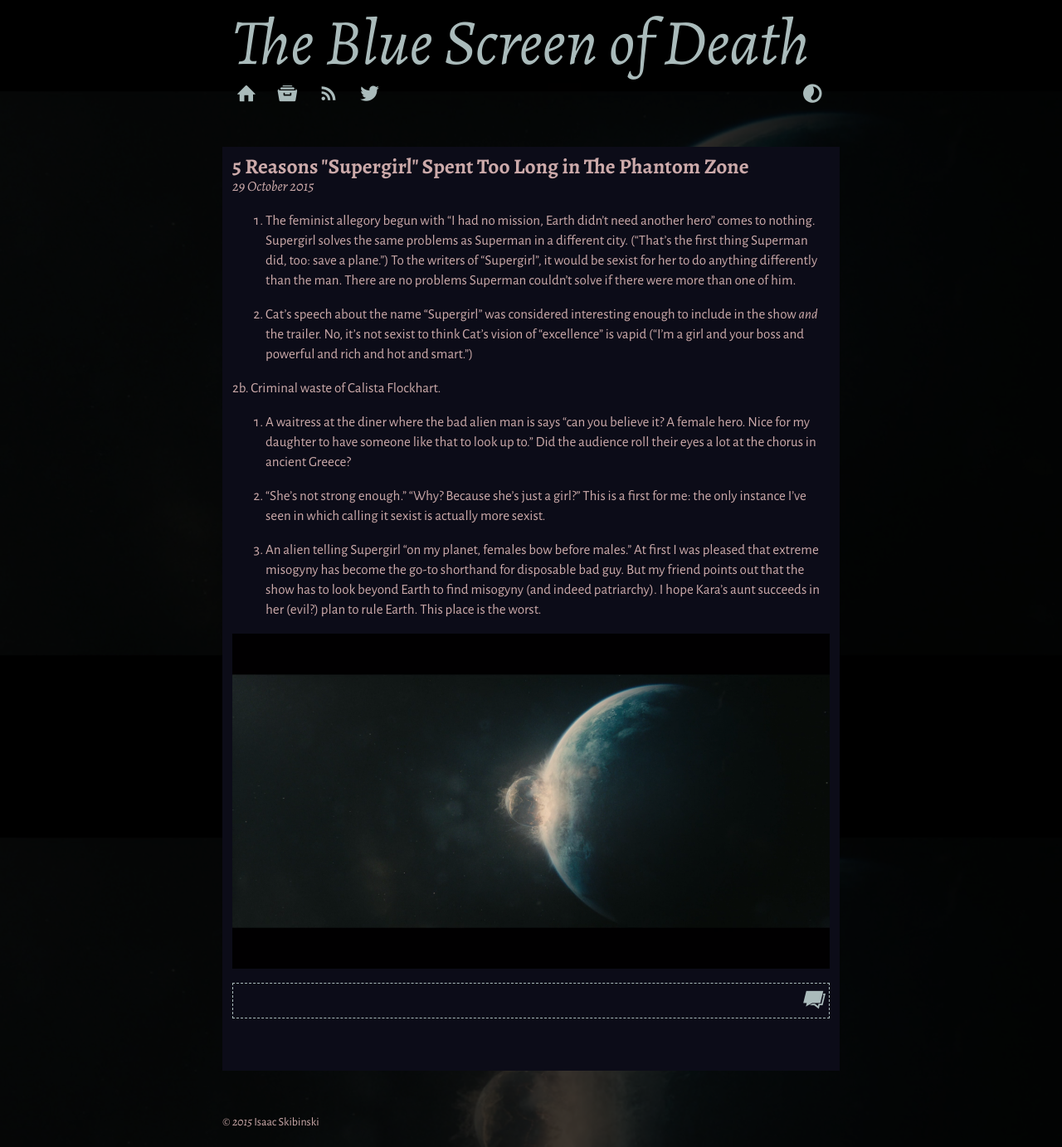
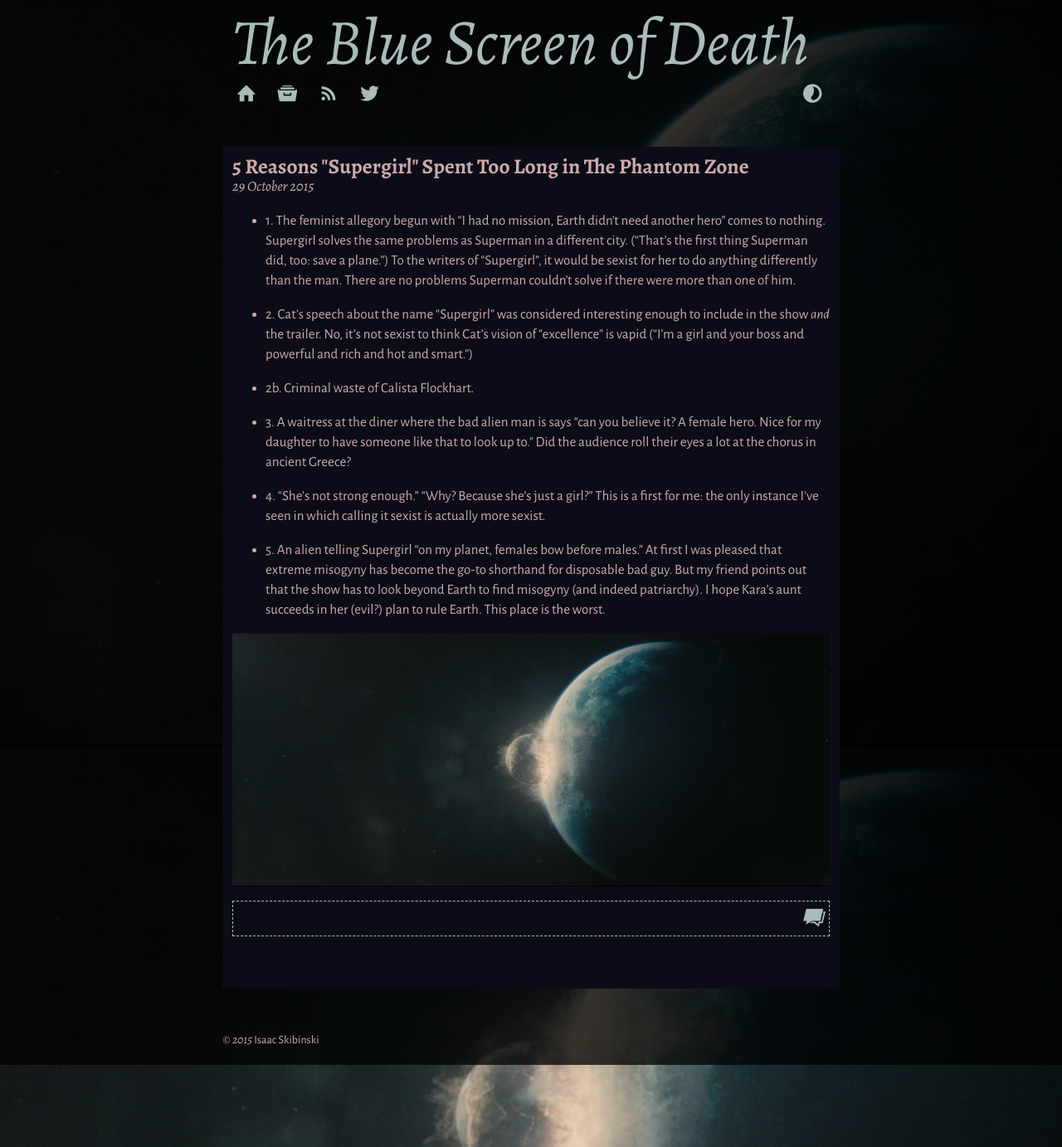
Before and after one commit to zoggop/tbosd, a Jekyll site: the page built from _posts/2015-10-29-5-reasons-supergirl-spent-too-long-in-the-phantom-zone.md, in a window 1280 px wide. Shown: the whole page at 83% size. Built offline with Jekyll 4.4.1, drawn with Linux system fonts in a browser that asks for light colours; Markdown is read by kramdown in place of the engine named in the settings; comment, search, counter and statistics services are not loaded.

Commit message:
fix bullets

```diff
--- a/_posts/2015-10-29-5-reasons-supergirl-spent-too-long-in-the-phantom-zone.md
+++ b/_posts/2015-10-29-5-reasons-supergirl-spent-too-long-in-the-phantom-zone.md
@@ -3,17 +3,17 @@ title: 5 Reasons "Supergirl" Spent Too Long in The Phantom Zone
 layout: post
 ---
 
-1. The feminist allegory begun with "I had no mission, Earth didn't need another hero" comes to nothing. Supergirl solves the same problems as Superman in a different city. ("That's the first thing Superman did, too: save a plane.") To the writers of "Supergirl", it would be sexist for her to do anything differently than the man. There are no problems Superman couldn't solve if there were more than one of him.
+- 1\. The feminist allegory begun with "I had no mission, Earth didn't need another hero" comes to nothing. Supergirl solves the same problems as Superman in a different city. ("That's the first thing Superman did, too: save a plane.") To the writers of "Supergirl", it would be sexist for her to do anything differently than the man. There are no problems Superman couldn't solve if there were more than one of him.
 
-2. Cat's speech about the name "Supergirl" was considered interesting enough to include in the show *and* the trailer. No, it's not sexist to think Cat's vision of "excellence" is vapid ("I'm a girl and your boss and powerful and rich and hot and smart.")
+- 2\. Cat's speech about the name "Supergirl" was considered interesting enough to include in the show *and* the trailer. No, it's not sexist to think Cat's vision of "excellence" is vapid ("I'm a girl and your boss and powerful and rich and hot and smart.")
 
-2b. Criminal waste of Calista Flockhart.
+- 2b\. Criminal waste of Calista Flockhart.
 
-3. A waitress at the diner where the bad alien man is says "can you believe it? A female hero. Nice for my daughter to have someone like that to look up to." Did the audience roll their eyes a lot at the chorus in ancient Greece?
+- 3\. A waitress at the diner where the bad alien man is says "can you believe it? A female hero. Nice for my daughter to have someone like that to look up to." Did the audience roll their eyes a lot at the chorus in ancient Greece?
 
-4. "She's not strong enough." "Why? Because she's just a girl?" This is a first for me: the only instance I've seen in which calling it sexist is actually more sexist.
+- 4\. "She's not strong enough." "Why? Because she's just a girl?" This is a first for me: the only instance I've seen in which calling it sexist is actually more sexist.
 
-5. An alien telling Supergirl "on my planet, females bow before males." At first I was pleased that extreme misogyny has become the go-to shorthand for disposable bad guy. But my friend points out that the show has to look beyond Earth to find misogyny (and indeed patriarchy). I hope Kara's aunt succeeds in her (evil?) plan to rule Earth. This place is the worst.
+- 5\. An alien telling Supergirl "on my planet, females bow before males." At first I was pleased that extreme misogyny has become the go-to shorthand for disposable bad guy. But my friend points out that the show has to look beyond Earth to find misogyny (and indeed patriarchy). I hope Kara's aunt succeeds in her (evil?) plan to rule Earth. This place is the worst.
 
 ![The End of Earth][1]
 
```
Also changed, not shown: res/img/melancholia-end_of_earth.png.
